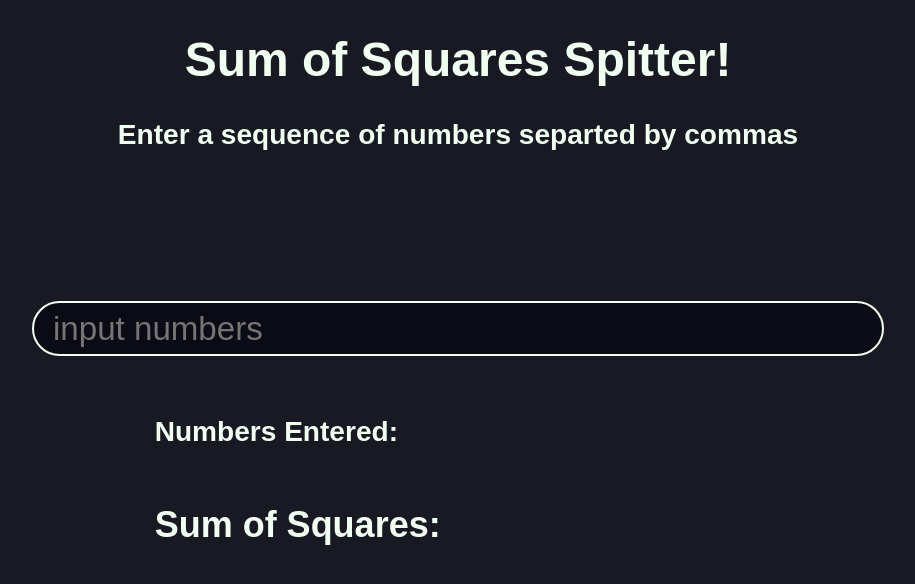
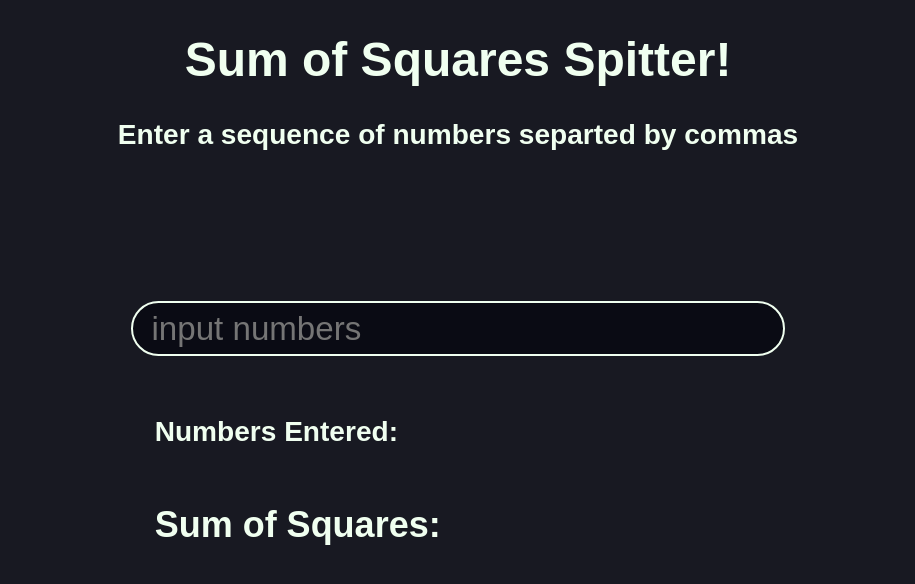
Before and after one commit to kalpakdhakate/sumOfSquaresSpitter, an Angular app: page / in a window 1280 px wide. Shown: the top 584 px of the page, without its empty margins (182-1097 px from the left). Built offline with nearby package versions, Linux system fonts and the light colour scheme.

Commit message:
Changed input box size

```diff
--- a/src/app/inputbox/inputbox.component.css
+++ b/src/app/inputbox/inputbox.component.css
@@ -9,6 +9,7 @@ input {
     color: honeydew;
     padding: 0.5% 0 0.5% 0;
     padding-inline-start: 1.5%;
+    max-width: 50%;
 }
 
 input:focus {
--- a/src/app/inputbox/inputbox.component.html
+++ b/src/app/inputbox/inputbox.component.html
@@ -3,7 +3,7 @@
     <br>
   <br>
   <h1>
-    <input size="41%" type="text" [(ngModel)]= "nums.input" placeholder="input numbers">
+    <input size="48%" type="text" [(ngModel)]= "nums.input" placeholder="input numbers">
   </h1>
   <br>
 
```
